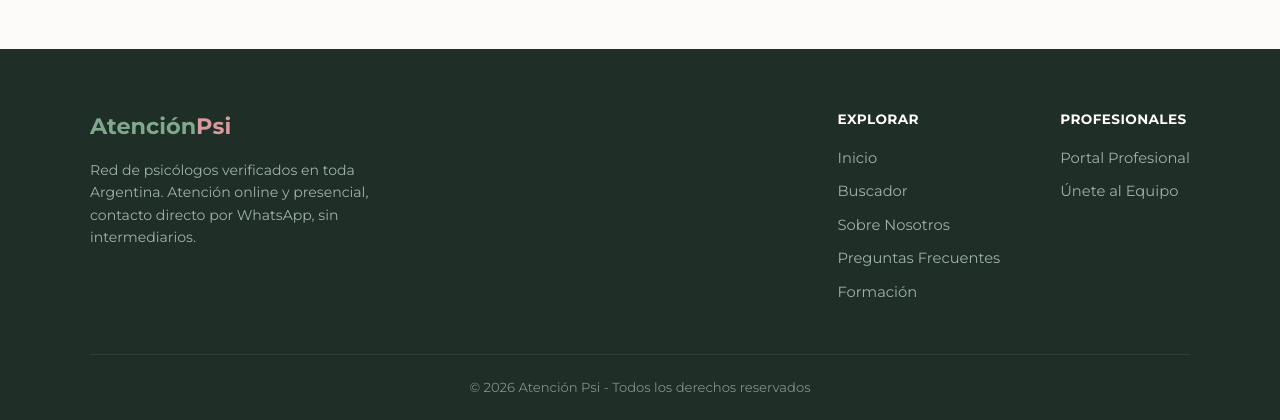
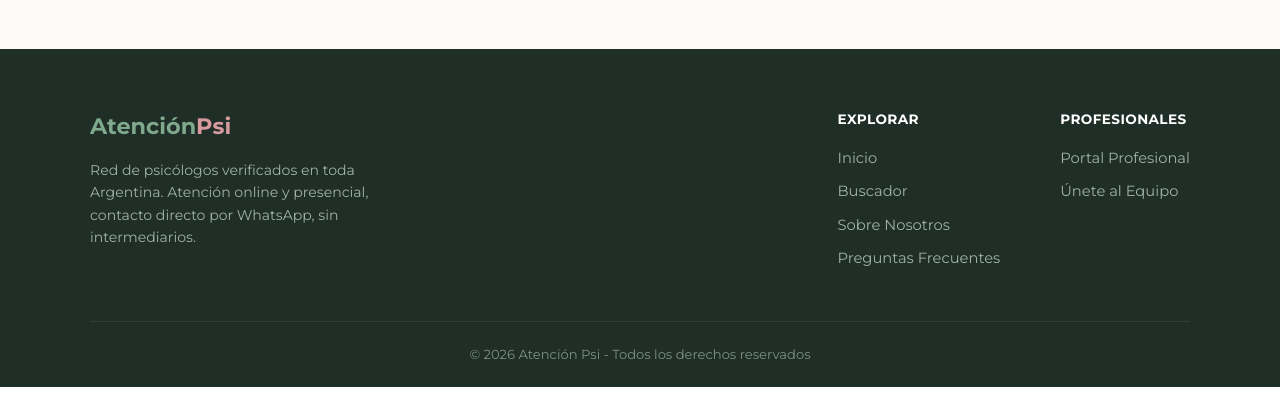
Before and after one commit to LeandroFrattini/Atencionpsi-web, a Django app: page /buscador/ in a window 1280 px wide. Shown: the part 1058-1478 px from the top of the page. After the commit the page ends 1445 px from the top, so only its background shows below. Run offline with Django 5.2, Linux system fonts and the light colour scheme; data comes from the database, SQL or seed files in the repository; data that the repository does not hold is empty; some libraries are stand-ins or nearby versions.

Commit message:
Sacar el botón de Formación (navbar + footer) y desactivar el curso publicado
El checkout de Mercado Pago no terminó de andar bien en el uso real --
se saca de circulación por ahora, sin borrar nada:

- Link 'Formación' sacado de la navbar y del footer (base.html).
- Migración de datos reversible que pone Curso.activo=False en el
  Taller de Historia Clínica -- la página del curso pasa a dar 404 y
  desaparece del listado de /formacion/, aunque alguien tenga el link
  guardado. El curso, sus inscripciones ya pagadas y todo el código de
  cursos/ quedan intactos, listos para reactivar con un solo campo
  (Curso.activo=True) el día que se retome.

114 tests siguen pasando. Verificado además manualmente: /formacion/
muestra el estado vacío, la página del curso da 404, y el botón ya no
aparece en ningún lado del sitio.

Co-Authored-By: Claude Sonnet 5 <noreply@anthropic.com>

```diff
--- a/profesionales/templates/base.html
+++ b/profesionales/templates/base.html
@@ -101,7 +101,6 @@
                     <li><a href="{% url 'buscador' %}">Buscador</a></li>
                     <li><a href="{% url 'sobre_nosotros' %}">Sobre Nosotros</a></li>
                     <li><a href="{% url 'faq' %}">Preguntas Frecuentes</a></li>
-                    <li><a href="{% url 'formacion' %}">Formación</a></li>
                 </ul>
                 <div class="nav-actions">
                     <a href="{% url 'portal_dashboard' %}" class="btn-portal-nav">Portal Profesional</a>
@@ -126,7 +125,6 @@
                     <a href="{% url 'buscador' %}">Buscador</a>
                     <a href="{% url 'sobre_nosotros' %}">Sobre Nosotros</a>
                     <a href="{% url 'faq' %}">Preguntas Frecuentes</a>
-                    <a href="{% url 'formacion' %}">Formación</a>
                 </div>
                 <div class="site-footer-col">
                     <h4>Profesionales</h4>
```
Also changed, not shown: cursos/migrations/0012_desactivar_taller_hc.py (added).
